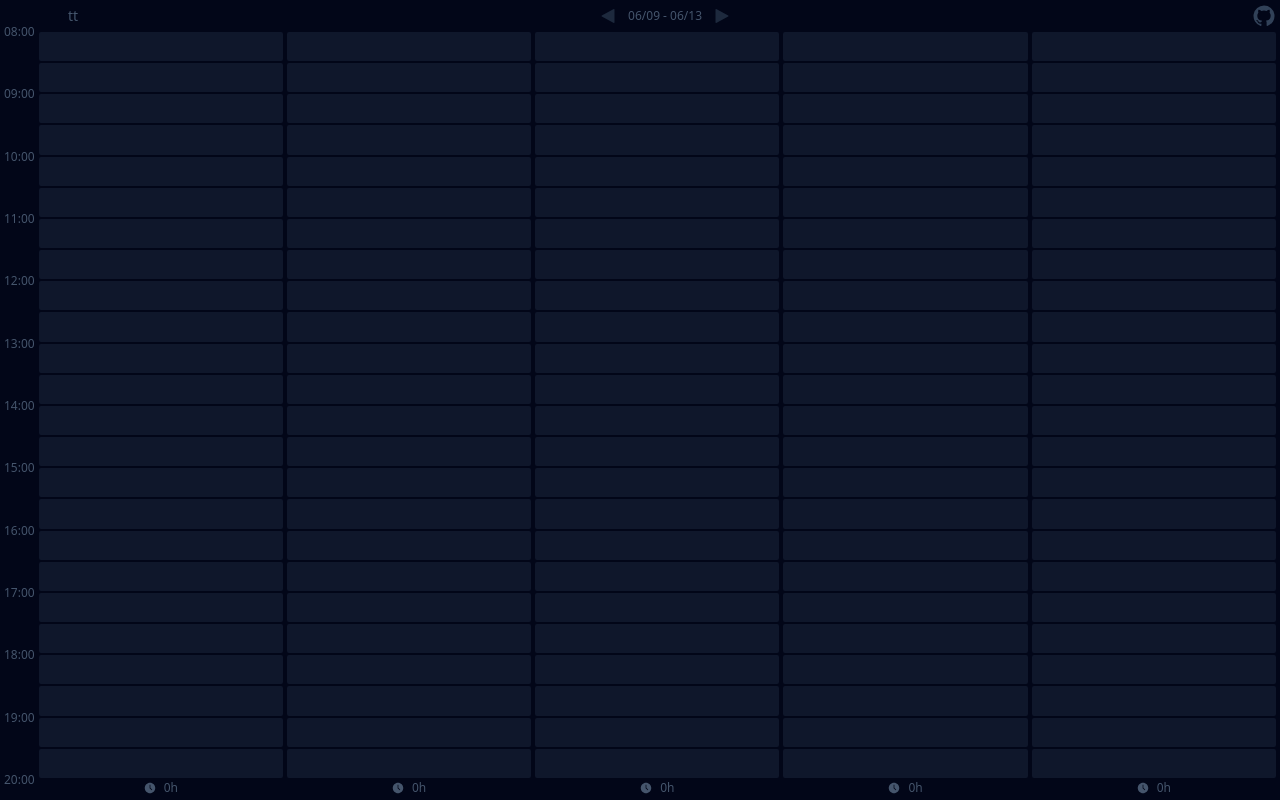
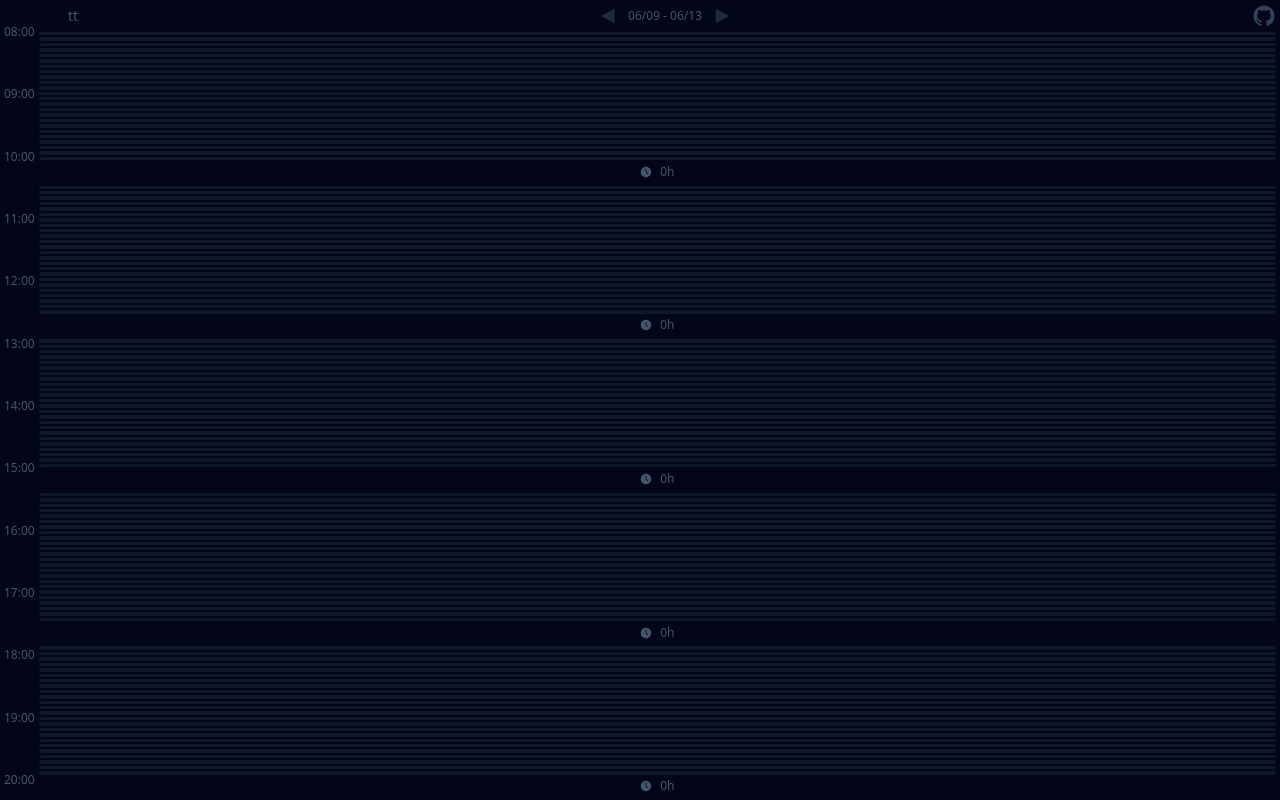
Before and after one commit to meeehdi-dev/tt, a Vue app: page / in a window 1280 px wide. Built offline with nearby package versions, Linux system fonts and the light colour scheme; some icons are missing.

Commit message:
feat: configurable week & day length

```diff
--- a/src/App.vue
+++ b/src/App.vue
@@ -2,6 +2,11 @@
 import { onMounted, onUnmounted, ref } from "vue";
 import { Icon } from "@iconify/vue";
 import AppEvent from "./components/AppEvent.vue";
+
+const WEEK_START = 1;
+const WEEK_END = 5;
+const DAY_START = 8;
+const DAY_END = 20;
 
 enum State {
   Idle = "idle",
@@ -20,18 +25,20 @@ interface SlotRange {
 const times = Array(49)
   .fill(undefined)
   .map((_, i) => i / 2)
-  .slice(16, -8);
+  .slice(DAY_START * 2, -48 + DAY_END * 2);
 const slots = times.slice(0, -1);
 enum Day {
-  // Sunday = 0,
+  Sunday = 0,
   Monday = 1,
   Tuesday = 2,
   Wednesday = 3,
   Thursday = 4,
   Friday = 5,
-  // Saturday = 6,
+  Saturday = 6,
 }
-const days = Object.values(Day).filter(Number) as number[];
+const days = Object.values(Day).filter(
+  (d) => typeof d === "number" && d >= WEEK_START && d <= WEEK_END,
+) as number[];
 
 const now = new Date();
 const currentDayIndex = now.getDay();
@@ -370,10 +377,10 @@ function onGrabBottom(day: number, slot: number) {
         </div>
       </div>
       <!-- 5 days -->
-      <div class="grid grid-cols-5 gap-1 w-full">
+      <div :class="`grid grid-cols-${WEEK_END - WEEK_START + 1} gap-1 w-full`">
         <!-- day, 24 slots -->
         <div
-          class="grid grid-rows-24 h-full gap-0.5"
+          :class="`grid grid-rows-${(DAY_END - DAY_START) * 2} h-full gap-0.5`"
           v-bind:key="day"
           v-for="day in days"
         >
```
